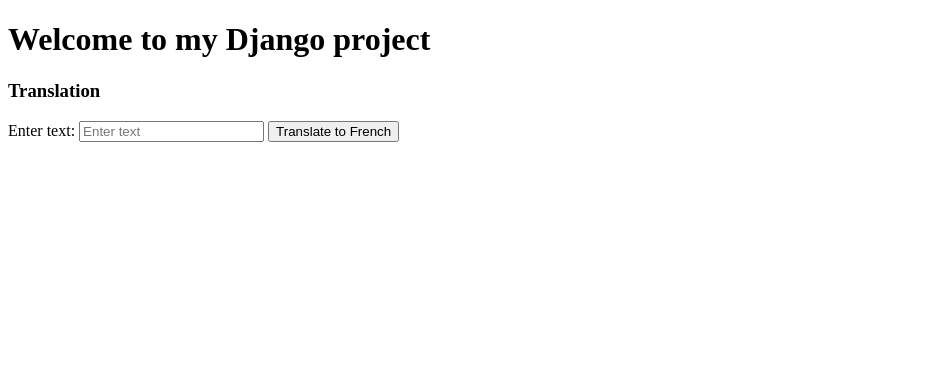
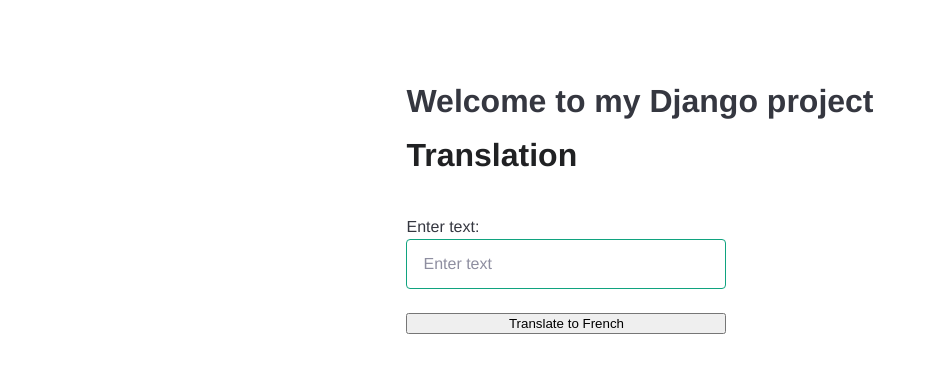
Before and after one commit to IonascuDenisa/hackathon, a Django app: page / in a window 1280 px wide. Shown: the top 373 px of the page, without its empty margins (0-928 px from the left). Run offline with Django 4.2, Linux system fonts and the light colour scheme; some web fonts are replaced.

Commit message:
make the website more stylish

```diff
--- /dev/null
+++ b/hack/home/static/main.css
@@ -0,0 +1,66 @@
+@font-face {
+  font-family: "ColfaxAI";
+  src: url(https://cdn.openai.com/API/fonts/ColfaxAIRegular.woff2)
+      format("woff2"),
+    url(https://cdn.openai.com/API/fonts/ColfaxAIRegular.woff) format("woff");
+  font-weight: normal;
+  font-style: normal;
+}
+@font-face {
+  font-family: "ColfaxAI";
+  src: url(https://cdn.openai.com/API/fonts/ColfaxAIBold.woff2) format("woff2"),
+    url(https://cdn.openai.com/API/fonts/ColfaxAIBold.woff) format("woff");
+  font-weight: bold;
+  font-style: normal;
+}
+body,
+input {
+  font-size: 16px;
+  line-height: 24px;
+  color: #353740;
+  font-family: "ColfaxAI", Helvetica, sans-serif;
+}
+body {
+  display: flex;
+  flex-direction: column;
+  align-items: center;
+  padding-top: 60px;
+}
+.icon {
+  width: 34px;
+}
+h3 {
+  font-size: 32px;
+  line-height: 40px;
+  font-weight: bold;
+  color: #202123;
+  margin: 16px 0 40px;
+}
+form {
+  display: flex;
+  flex-direction: column;
+  width: 320px;
+}
+input[type="text"] {
+  padding: 12px 16px;
+  border: 1px solid #10a37f;
+  border-radius: 4px;
+  margin-bottom: 24px;
+}
+::placeholder {
+  color: #8e8ea0;
+  opacity: 1;
+}
+input[type="submit"] {
+  padding: 12px 0;
+  color: #fff;
+  background-color: #10a37f;
+  border: none;
+  border-radius: 4px;
+  text-align: center;
+  cursor: pointer;
+}
+.result {
+  font-weight: bold;
+  margin-top: 40px;
+}
--- a/hack/home/templates/home/home.html
+++ b/hack/home/templates/home/home.html
@@ -1,9 +1,15 @@
-<!-- home/templates/home.html -->
+<!-- home/templates/home/home.html -->
 <!DOCTYPE html>
-<html>
+<html lang="en">
+
 <head>
+    <meta charset="UTF-8">
+    <meta name="viewport" content="width=device-width, initial-scale=1.0">
     <title>Simple Django Project</title>
+    {% load static %}
+    <link rel="stylesheet" href="{% static 'main.css' %}">
 </head>
+
 <body>
     <div>
         <h1>Welcome to my Django project</h1>
@@ -22,4 +28,5 @@
         {% endif %}
     </div>
 </body>
+
 </html>
```
Also changed, not shown: hack/home/templates/home/translate.html (+11 -5 lines).
